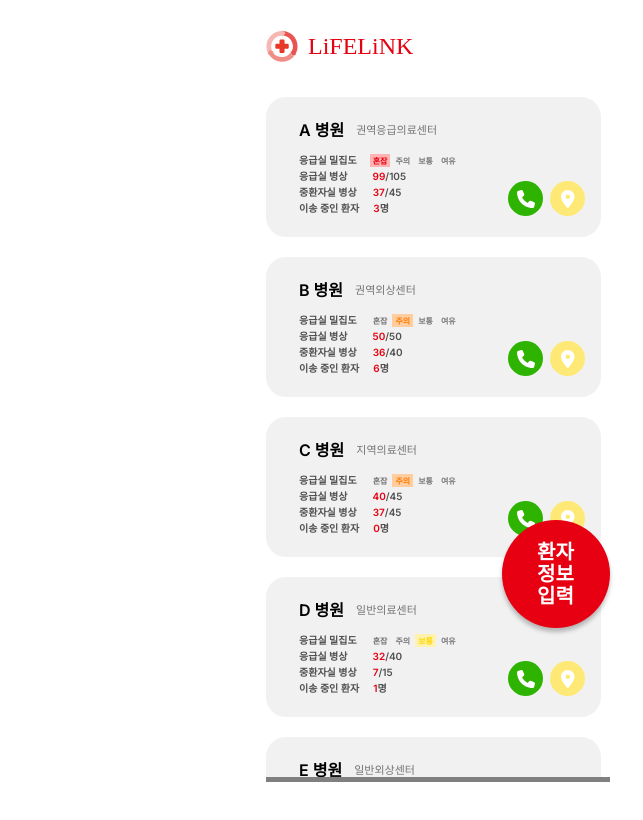
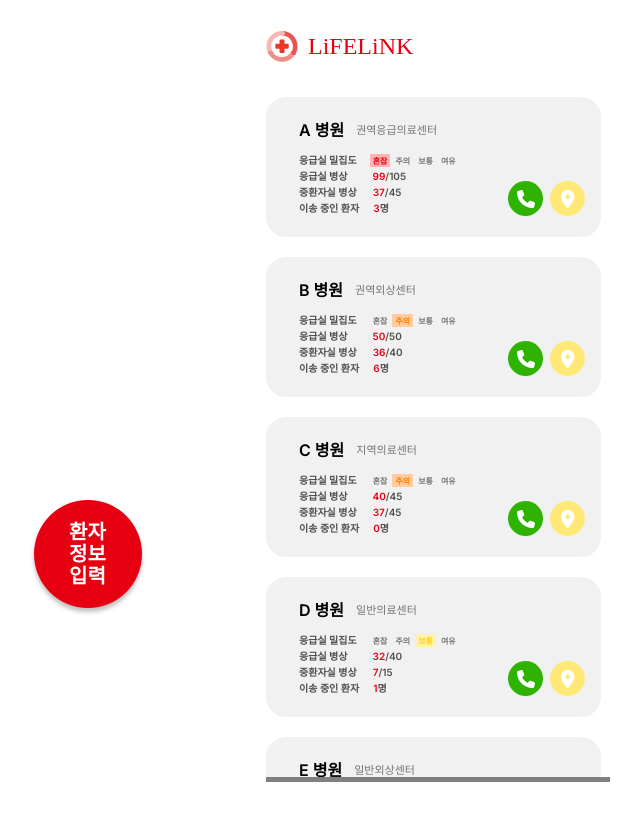
Before and after one commit to ywj0212/yonsei-lifelink-emergency-app, a React (Create React App) app: page /main in a window 1280 px wide. Shown: the top 820 px of the page, without its empty margins (202-845 px from the left). Built offline with nearby package versions, Linux system fonts and the light colour scheme; no server answers; a web font is replaced by a local one.

Commit message:
Edit Frame6.module.css

```diff
--- a/src/pages/Frame6.js
+++ b/src/pages/Frame6.js
@@ -84,6 +84,8 @@ const Frame6 = () => {
               </Link>
             ))}
           </div>
+        </div>
+      </div>
       <Link to="/pati-info">
         <div className={styles.div25}>
           <div className={styles.child} />
@@ -95,8 +97,6 @@ const Frame6 = () => {
         </div>
       </Link>
     </div>
-      </div>
-    </div>
   );
 };
 
--- a/src/pages/Frame6.module.css
+++ b/src/pages/Frame6.module.css
@@ -430,7 +430,6 @@
   height: 108px;
 }
 .child,
-.div25,
 .div26 {
   position: absolute;
 }
@@ -441,7 +440,8 @@
   font-weight: 800;
 }
 .div25 {
-  top: 490px;
+  position: fixed;
+  top: 500px;
   left: 236px;
   width: 108px;
   height: 108px;
```
Lines whose indentation alone changed are shown as unchanged.
